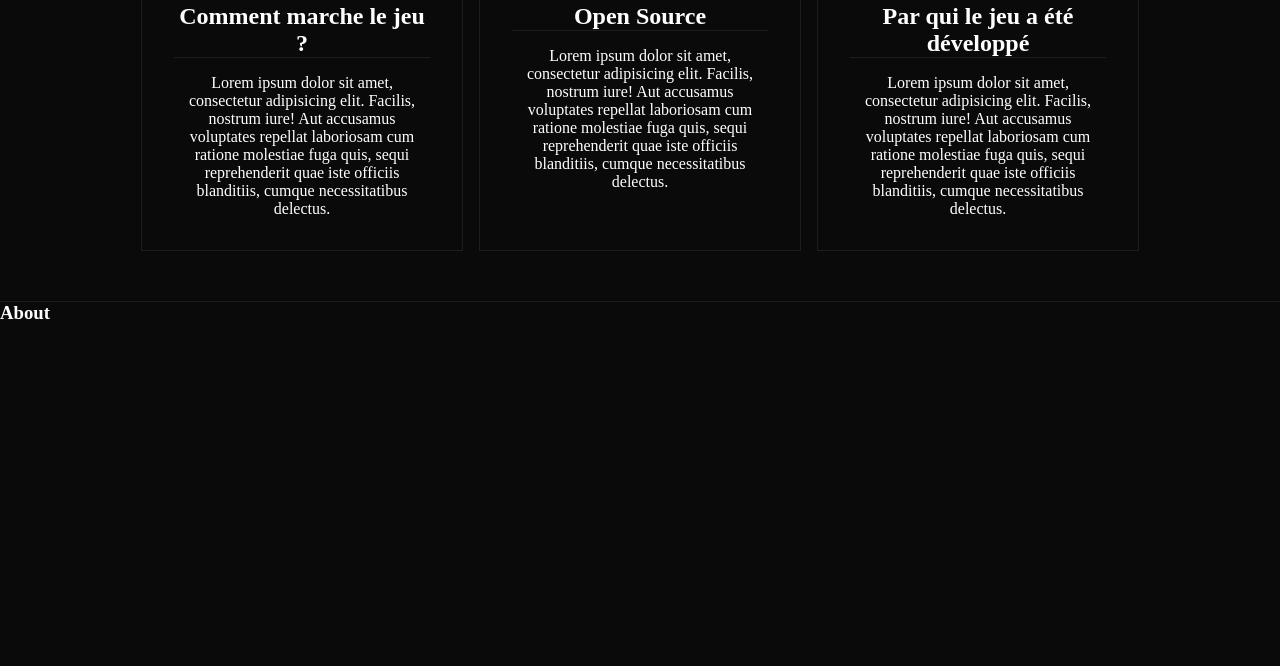
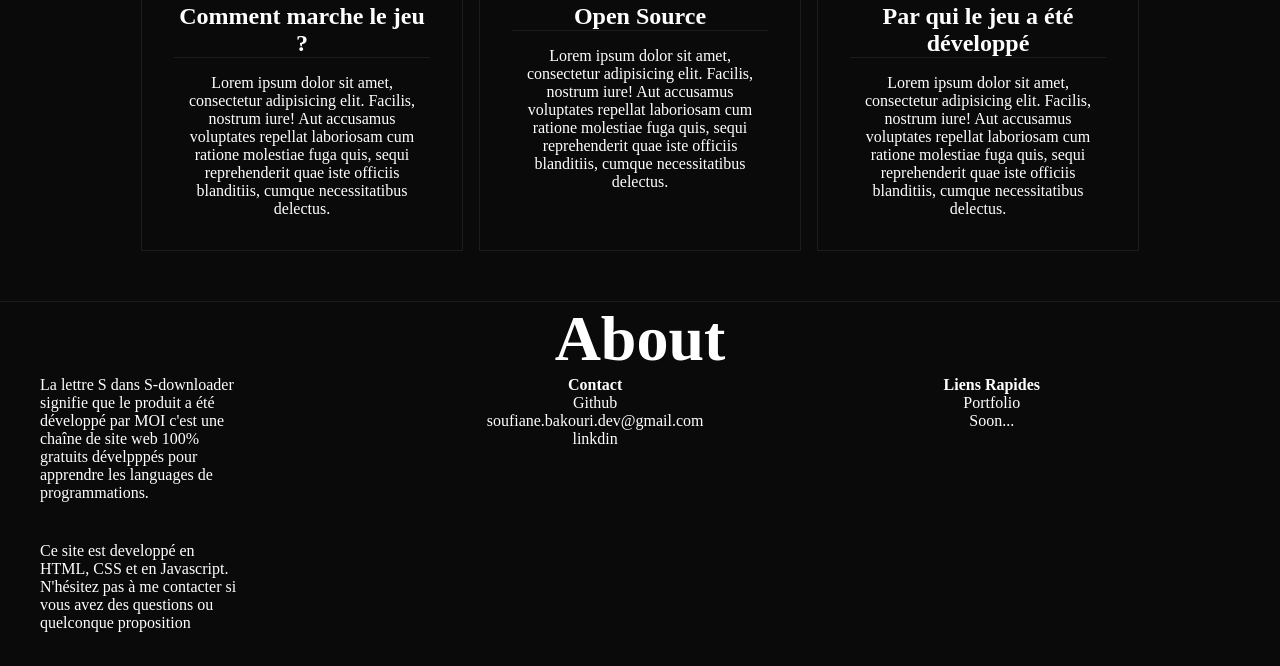
Before and after one commit to Sayfbenda/S-TrainType, a website: page index.html in a window 1280 px wide. Shown: the part 1100-1766 px from the top of the page. Drawn offline with Linux system fonts and the light colour scheme.

Commit message:
add footer

```diff
--- a/css/style.css
+++ b/css/style.css
@@ -17,6 +17,7 @@ body > header{
     justify-content: center;
 }
 body > header > nav{
+    align-items: center;
     color: white;
     position: fixed;
     display: flex;
@@ -58,13 +59,34 @@ main > section:nth-child(1) > article {
     align-items: center;
 }
 main > section:nth-child(1) > article > fieldset > h1{
-    font-size: 5rem;
+    font-size: 7rem;
     font-family: 'Arimo';
+
 }
 input[name="motmagic"]{
     background-color: white;
     padding: 0.5rem 1rem 0.5rem 1rem ;
     border-radius: 1rem;
+}
+input[type="button"]{
+    font-family: 'Roboto';
+    padding: 1vh 1vw 1vh 1vw;
+    border-radius: 1rem;
+    color: white;
+    background-color: #1d1d1d;
+    border: 1px solid #0a0a0a;
+}
+#score{
+    font-size: 1.3rem;
+}
+#getmotmagic{
+    font-size: 1.5rem;
+}
+input[type="text"]{
+    width: 30vw;
+    background-color: #1d1d1d;
+    border: 1px solid white;
+    color: white;
 }
 main > section:nth-child(2){
     height: 75vh;
@@ -106,13 +128,51 @@ main > section:nth-child(2) > article > section > article{
     display: flex;
     background-color: white;
     height: 10px;
+    width: 21vw;
     border-radius: 1rem;
 }
 footer{
     color: white;
 }
+footer section > h3{
+    font-size: 4rem;
+}
 footer > section{
+    display: flex;
+    flex-direction: column;
+    align-items: center;
     height: 75vh;
     border-top: 1px solid #1d1d1d;
     background-color: #0a0a0a;
 }
+footer > section > div{
+    display: flex;
+    justify-content: space-between;
+    width: 100%;
+}
+footer > section > div > article:nth-child(2){
+    display: flex;
+    justify-content: space-evenly;
+    flex-direction: row;
+    width: 100%;
+}
+footer > section > div > article:nth-child(2) > div{
+    display: flex;
+    flex-direction: column;
+    align-items: center;
+    text-align: center;
+}
+footer > section > div > article:nth-child(1){
+    width: 20vw;
+    display: flex;
+    flex-direction: column;
+    gap: 5vh;
+    margin-left: 5vh;
+}
+ul{
+    list-style: none;
+}
+footer a{
+    color: white;
+    text-decoration: none;
+}
--- a/index.html
+++ b/index.html
@@ -73,6 +73,33 @@
     <footer>
         <section>
             <h3>About</h3>
+            <div>
+                <article>
+                <p>La lettre S dans S-downloader signifie que le produit a été développé par MOI c'est une chaîne de site web 100% gratuits dévelpppés pour apprendre les languages de programmations.</p>
+                <p>Ce site est developpé en HTML, CSS et en Javascript. N'hésitez pas à me contacter si vous avez des questions ou quelconque proposition</p>
+                <div>
+                    <img src="github.svg" alt="">
+                    <img src="linkdin.svg" alt="">
+                </div>
+                </article>
+            <article>
+                <div>
+                    <h4>Contact</h4>
+                    <ul>
+                        <li><a href="https://github.com/Sayfbenda">Github</a></li>
+                        <li>soufiane.bakouri.dev@gmail.com</li>
+                        <li><a href="https://www.linkedin.com/in/soufiane-bakouri-810874357">linkdin</a></li>
+                    </ul>
+                </div>
+                <div>
+                    <h4>Liens Rapides</h4>
+                    <ul>
+                        <li><a href="https://sayfbenda.github.io/Sayfolio">Portfolio</a></li>
+                        <li><a href="">Soon...</a></li>
+                    </ul>
+                </div>
+            </article>
+            </div>
         </section>
     </footer>
 </body>
--- a/js/script.js
+++ b/js/script.js
@@ -97,7 +97,7 @@ function resetScore(rest) {
 function ajouterLeMot(motAffiche) {
     let divlabel = document.getElementById("getmotmagic")
     let html = `
-        <label for="motmagic">Le mot est : ${motAffiche}</label>
+        <label for="motmagic">Le mot est : <span style="color : yellow;">${motAffiche}</span></label>
     `
     divlabel.innerHTML = html
 }
```
Also changed, not shown: github.svg (added), img/sicon.png (added), linkdin.svg (added).
